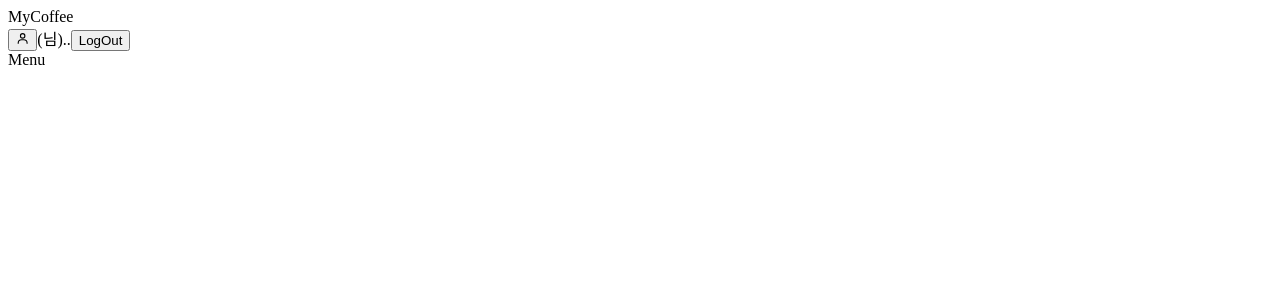
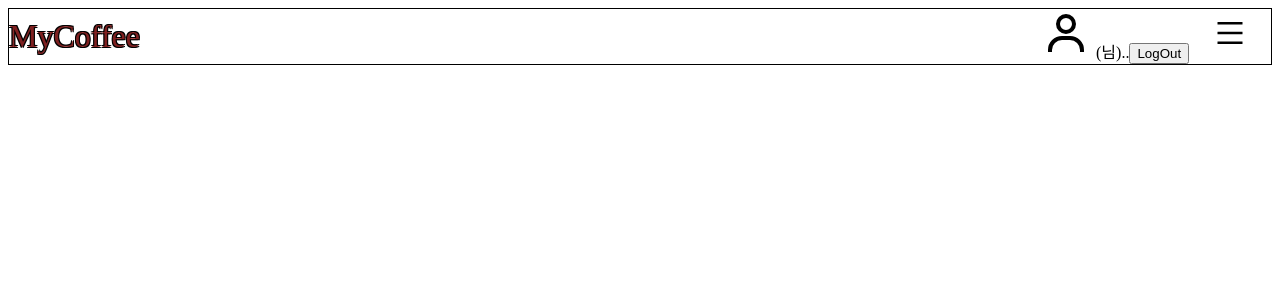
Before and after one commit to dongsuseo/MyCoffee, a React (Create React App) app in the folder Project/mycoffee/: page / in a window 1280 px wide. Shown: the top 300 px of the page. Built offline with nearby package versions, Linux system fonts and the light colour scheme.

Commit message:
[ADD] Top css 추가

```diff
--- a/Project/mycoffee/src/components/Top/Menu/Login/Login.js
+++ b/Project/mycoffee/src/components/Top/Menu/Login/Login.js
@@ -1,6 +1,7 @@
 import React, { useState } from "react";
 import { useRecoilState, useRecoilValue } from "recoil";
 import {BiUser} from "react-icons/bi";
+import styles from "./Login.module.css";
 
 import Modal from "./LoginModal";
 import {Link} from "react-router-dom";
@@ -24,8 +25,8 @@ const Login = () => {
       {isLoggedIn ? (
         <div>
           <Link to={"/login"}>
-            <button>
-              <BiUser />
+            <button className={styles.loginButton}>
+              <BiUser className={styles.loginIcon} />
             </button>
           </Link>
           {`${Email}(님)..`}
@@ -33,8 +34,8 @@ const Login = () => {
         </div>
       ) : (
         <Link to={"/login"}>
-          <button>
-            <BiUser />
+          <button className={styles.loginButton}>
+            <BiUser className={styles.loginIcon}/>
           </button>
         </Link>
       )}
--- /dev/null
+++ b/Project/mycoffee/src/components/Top/Menu/Login/Login.module.css
@@ -0,0 +1,12 @@
+.loginButton{
+    background-color: transparent;
+    border:none;
+}
+
+.loginIcon{
+    height:3rem;
+    width:3rem;
+}
+.loginButton:hover{
+    cursor: pointer;
+}
--- a/Project/mycoffee/src/components/Top/Menu/Menu.js
+++ b/Project/mycoffee/src/components/Top/Menu/Menu.js
@@ -1,6 +1,12 @@
+import {AiOutlineMenu} from "react-icons/ai";
+
+import styles from "./Menu.module.css"
+
 const Menu = () => {
   return (
-    <div>Menu</div>
+    <div><button className={styles.menuIcon}>
+      <AiOutlineMenu/>
+      </button></div>
   );
 };
 
--- /dev/null
+++ b/Project/mycoffee/src/components/Top/Menu/Menu.module.css
@@ -0,0 +1,12 @@
+.menuIcon{
+    /* height:2rem;
+    width:2rem; */
+    size:3rem;
+    font-size: 2rem;
+    color:black;
+    border: none;
+    background-color: transparent;
+}
+.menuIcon:hover{
+    cursor:pointer;
+}
--- a/Project/mycoffee/src/components/Top/Title.js
+++ b/Project/mycoffee/src/components/Top/Title.js
@@ -2,7 +2,7 @@ import styles from "./Title.module.css"
 
 const Title = () => {
   return(
-      <div>MyCoffee</div>
+      <div className={styles.text}>MyCoffee</div>
   );
 };
 
--- a/Project/mycoffee/src/components/Top/Title.module.css
+++ b/Project/mycoffee/src/components/Top/Title.module.css
@@ -0,0 +1,12 @@
+.text {
+    color: rgba(165, 42, 42, 0.76);
+    font-size:2rem;
+    text-shadow:
+    -1px -1px 0 #000,
+    1px -1px 0 #000,
+    -1px 1px 0 #000,
+    1px 1px 0 #000;
+}
+.text:hover{
+    cursor: pointer;
+}
--- a/Project/mycoffee/src/components/Top/Top.js
+++ b/Project/mycoffee/src/components/Top/Top.js
@@ -1,17 +1,24 @@
 import React, {useState} from "react";
 
+import styles from "./Top.module.css";
 import Login from "./Menu/Login/Login";
 import Title from "./Title";
 import Menu from "./Menu/Menu";
 
 const Top = () => {
 
-  return(
-      <div>
-          <Title></Title>
-          <Login></Login>
-          <Menu></Menu>
+  return (
+    <div className={styles.top}>
+      <div className={styles.title}>
+        <Title />
       </div>
+      <div className={styles.login}>
+        <Login />
+      </div>
+      <div className={styles.menu}>
+        <Menu />
+      </div>
+    </div>
   );
 };
 
--- /dev/null
+++ b/Project/mycoffee/src/components/Top/Top.module.css
@@ -0,0 +1,16 @@
+.top{
+    border: 1px solid black;
+    display: flex;
+    /* justify-content: center; */
+    align-items: center;
+}
+.title{
+    flex-grow:14;
+}
+.login{
+    margin-left:50%;
+    flex-grow:1;
+}
+.menu{
+    flex-grow:1;
+}
```
